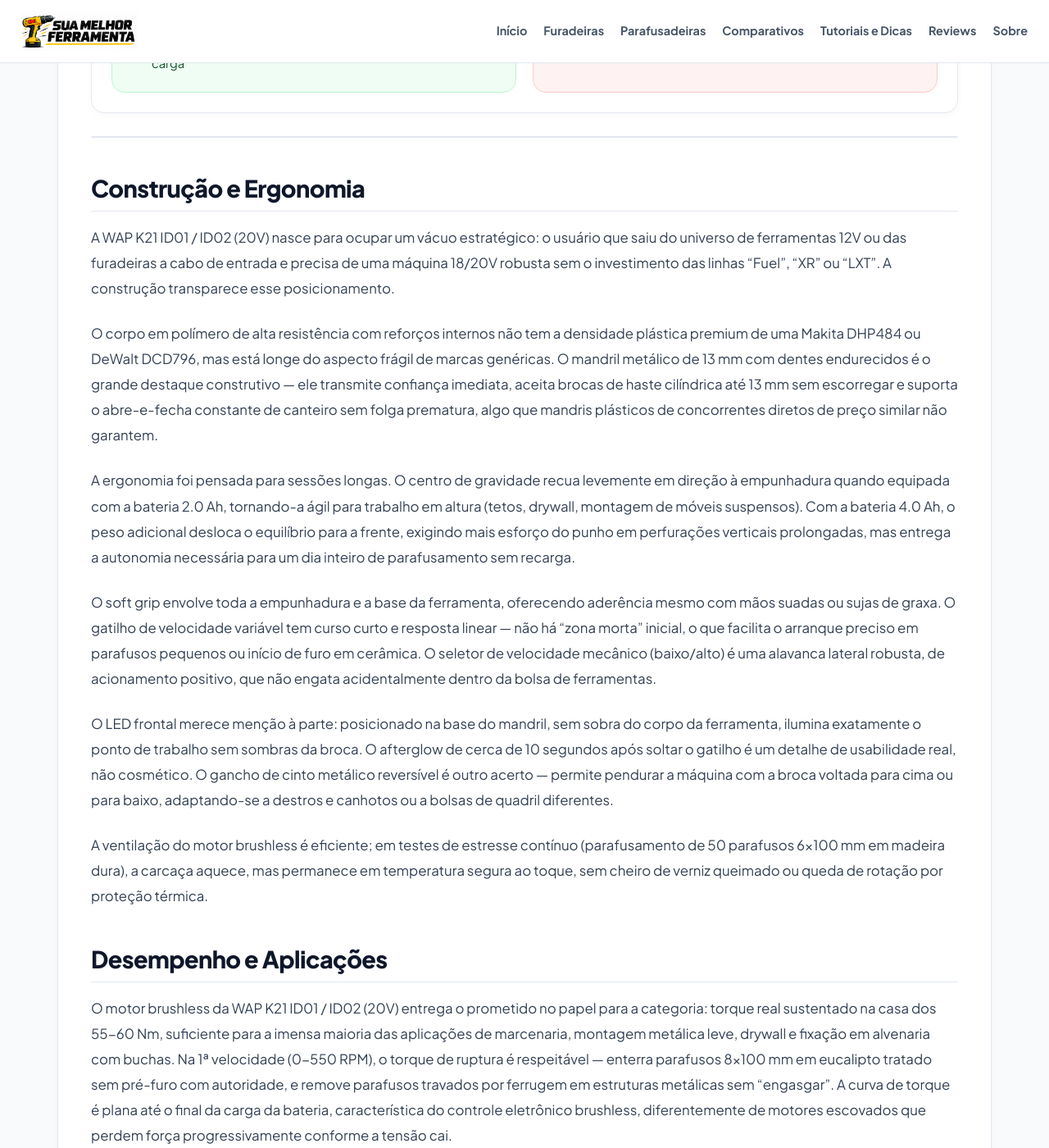
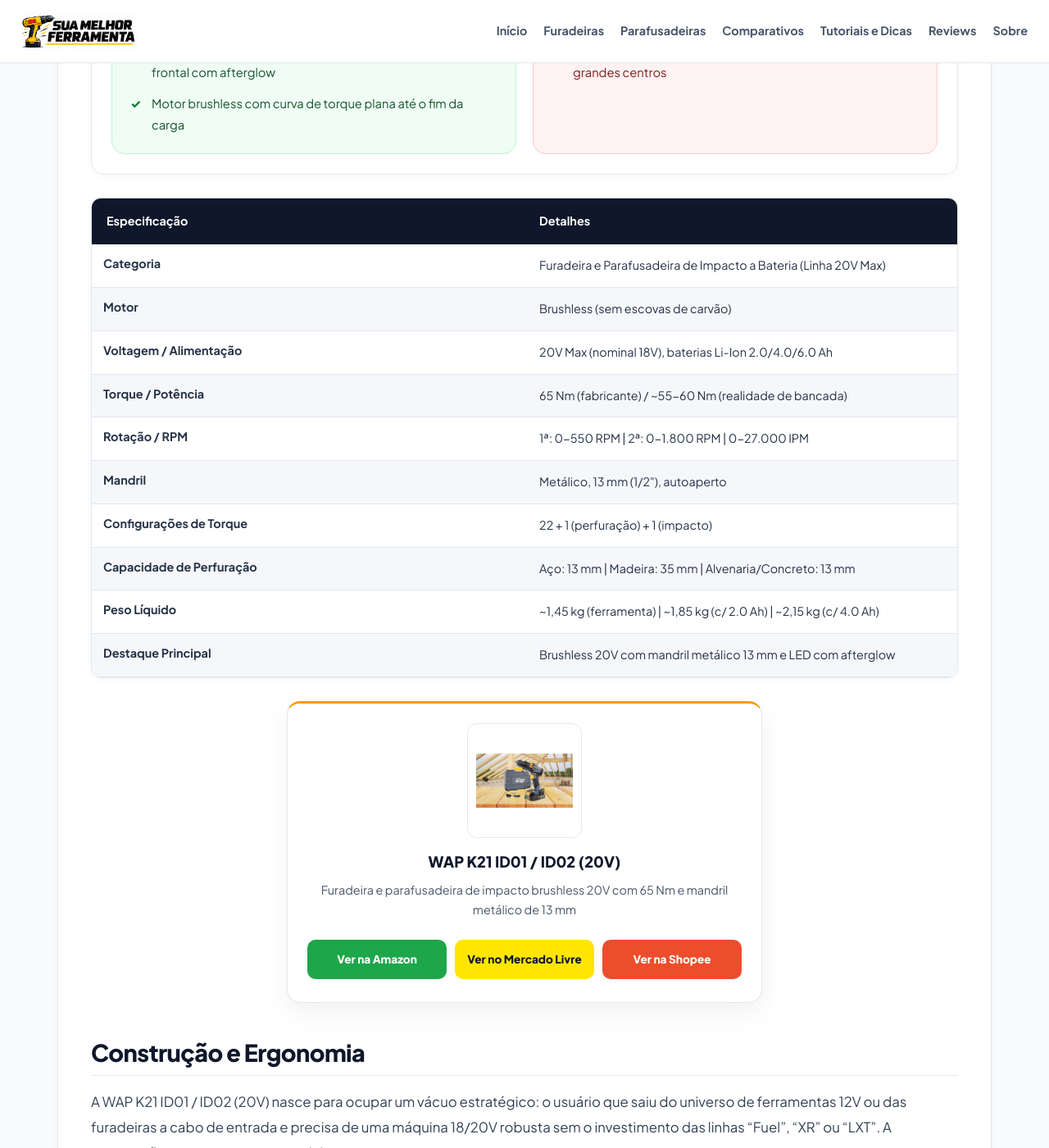
Before and after one commit to membroequipe/SiteReview, a Jekyll site: the page built from _posts/2026-10-24-wap-k21-id01-id02-20v.md, in a window 1280 px wide and 1400 px high, scrolled down 2301 px. Shown: the whole window at 82% size. Built offline with Jekyll 4.4.1, drawn with Linux system fonts in a browser that asks for light colours; some of the changed text lies outside the part shown.

Commit message:
Update produtos.yml

```diff
--- a/_data/produtos.yml
+++ b/_data/produtos.yml
@@ -125,6 +125,37 @@
     - nome: "Garantia"
       valor: "3 anos limitada"
 
+
+wap_k21_id01_id02:
+  nome: "WAP K21 ID01 / ID02 (20V)"
+  descricao: "Furadeira e parafusadeira de impacto brushless 20V com 65 Nm e mandril metálico de 13 mm"
+  imagem: "/assets/images/posts/wap-k21-id01-id02-20v.webp"
+  links:
+    amazon: "SEU_LINK_AMAZON"
+    mercadolivre: "SEU_LINK_MERCADO_LIVRE"
+    shopee: "SEU_LINK_SHOPEE"
+  especificacoes:
+    - nome: "Categoria"
+      valor: "Furadeira e Parafusadeira de Impacto a Bateria (Linha 20V Max)"
+    - nome: "Motor"
+      valor: "Brushless (sem escovas de carvão)"
+    - nome: "Voltagem / Alimentação"
+      valor: "20V Max (nominal 18V), baterias Li-Ion 2.0/4.0/6.0 Ah"
+    - nome: "Torque / Potência"
+      valor: "65 Nm (fabricante) / ~55-60 Nm (realidade de bancada)"
+    - nome: "Rotação / RPM"
+      valor: "1ª: 0-550 RPM | 2ª: 0-1.800 RPM | 0-27.000 IPM"
+    - nome: "Mandril"
+      valor: "Metálico, 13 mm (1/2\"), autoaperto"
+    - nome: "Configurações de Torque"
+      valor: "22 + 1 (perfuração) + 1 (impacto)"
+    - nome: "Capacidade de Perfuração"
+      valor: "Aço: 13 mm | Madeira: 35 mm | Alvenaria/Concreto: 13 mm"
+    - nome: "Peso Líquido"
+      valor: "~1,45 kg (ferramenta) | ~1,85 kg (c/ 2.0 Ah) | ~2,15 kg (c/ 4.0 Ah)"
+    - nome: "Destaque Principal"
+      valor: "Brushless 20V com mandril metálico 13 mm e LED com afterglow"
+
 produto_exemplo:
   nome: "Nome e modelo do produto"
   descricao: "Descrição curta do produto"
```
